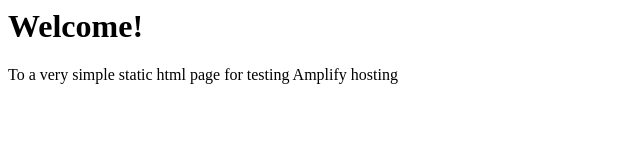
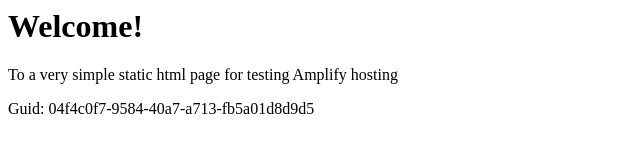
Before and after one commit to aws-aemilia-yul/Github-PR-Commit-Integration-Test-DoNotTouch-Gith-OKSLNVO2-v1-preprod-ca-central-1, a website: page src/index.html in a window 1280 px wide. Shown: the whole page, without its empty margins (0-640 px from the left). Drawn offline with Linux system fonts and the light colour scheme.

Commit message:
commit from integ tests

```diff
--- a/src/index.html
+++ b/src/index.html
@@ -1,3 +1,5 @@
+
+
 <html lang="en">
 
 <head>
@@ -10,6 +12,6 @@
 <body>
     <h1>Welcome!</h1>
     <p>To a very simple static html page for testing Amplify hosting</p>
-</body>
+    <p>Guid: 04f4c0f7-9584-40a7-a713-fb5a01d8d9d5</p></body>
 
 </html>
```
